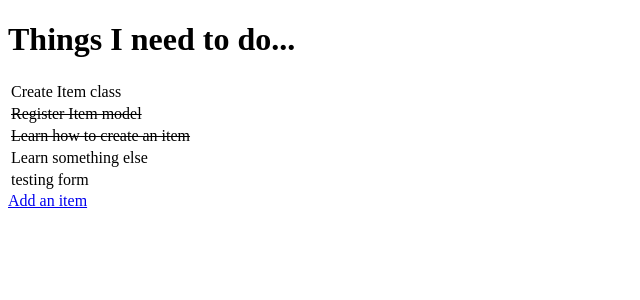
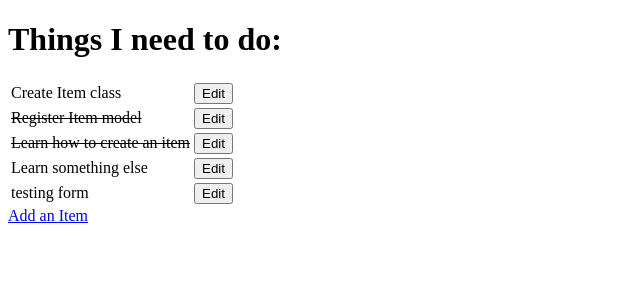
Before and after one commit to Al3x-G/FullStackFramework_Django, a Django app: page / in a window 1280 px wide. Shown: the top 300 px of the page, without its empty margins (0-640 px from the left). Run offline with Django 3.2, Linux system fonts and the light colour scheme; data comes from the database, SQL or seed files in the repository; both versions use the stored data as it was after the commit.

Commit message:
Add edit functionality to allow users to edit items, include tests

```diff
--- a/django_todo/urls.py
+++ b/django_todo/urls.py
@@ -15,10 +15,11 @@ Including another URLconf
 """
 from django.contrib import admin
 from django.urls import path
-from todo.views import get_todo_list, add_item
+from todo.views import get_todo_list, add_item, edit_item
 
 urlpatterns = [
     path('admin/', admin.site.urls),
     path('', get_todo_list, name='get_todo_list'),
-    path('add', add_item, name='add')
+    path('add', add_item, name='add'),
+    path('edit/<item_id>', edit_item, name='edit')
 ]
--- a/todo/templates/todo/add_item.html
+++ b/todo/templates/todo/edit_item.html
@@ -7,12 +7,12 @@
         <title>Document</title>
     </head>
     <body>
-        <h1>Add a Todo item:</h1>
-        <form method="post" action="add">
+        <h1>Edit a Todo item:</h1>
+        <form method="POST">
             {% csrf_token %}
             {{ form.as_p }}
                 <p>
-                    <button type="submit">Add Item</button>
+                    <button type="submit">Update Item</button>
                 </p>
             </div>
         </form>
--- a/todo/templates/todo/todo_list.html
+++ b/todo/templates/todo/todo_list.html
@@ -1,16 +1,13 @@
 <!DOCTYPE html>
-<html>
+<html lang="en">
 <head>
     <meta charset="UTF-8">
-        <meta name="viewport" content="width=device-width, initial-scale=1">
-        <meta http-equiv="X-UA-Compatible" content="ie=edge">
+    <meta name="viewport" content="width=device-width, initial-scale=1.0">
     <title>Document</title>
 </head>
 <body>
-        <h1>Things I need to do...</h1>
-
+    <h1>Things I need to do:</h1>
     <table>
-
         {% for item in items %}
             <tr>
                 {% if item.done %}
@@ -18,12 +15,18 @@
                 {% else %}
                     <td>{{ item.name }}</td>
                 {% endif %}
+                <td>
+                    <a href="/edit/{{ item.id }}">
+                        <button>Edit</button>
+                    </a>
+                </td>
             </tr>
         {% empty %}
-            <p>You have nothing to do.</p>
+            <tr>
+                <td>You have nothing to do.</td>
+            </tr>
         {% endfor %}
     </table>
-
-        <a href="/add"> Add an item</a>
+    <a href="/add">Add an Item</a>
 </body>
 </html>
--- a/todo/views.py
+++ b/todo/views.py
@@ -1,4 +1,4 @@
-from django.shortcuts import render, redirect
+from django.shortcuts import render, redirect, get_object_or_404
 from .models import Item
 from .forms import ItemForm
 
@@ -24,3 +24,17 @@ def add_item(request):
         'form': form
     }
     return render(request, 'todo/add_item.html', context)
+
+
+def edit_item(request, item_id):
+    item = get_object_or_404(Item, id=item_id)
+    if request.method == 'POST':
+        form = ItemForm(request.POST, instance=item)
+        if form.is_valid():
+            form.save()
+            return redirect('get_todo_list')
+    form = ItemForm(instance=item)
+    context = {
+        'form': form
+    }
+    return render(request, 'todo/edit_item.html', context)
```
Also changed, not shown: db.sqlite3. Lines whose indentation alone changed are shown as unchanged.
